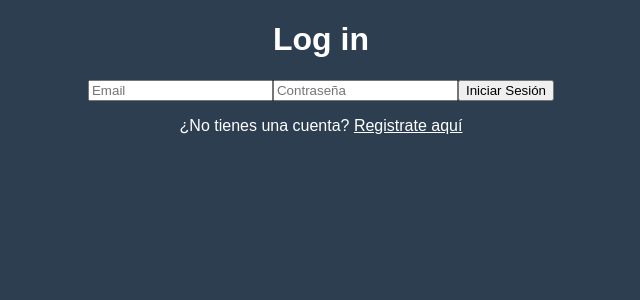
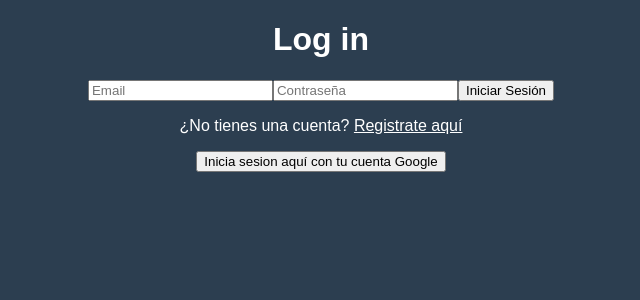
Before and after one commit to EstebanXP/proyectoFlash, a Vue app: page /login in a window 1280 px wide. Shown: the top 300 px of the page, without its empty margins (319-959 px from the left). Built offline with nearby package versions, Linux system fonts and the light colour scheme; no server answers.

Commit message:
Boton inicio con google

```diff
--- a/package.json
+++ b/package.json
@@ -11,6 +11,8 @@
     "core-js": "^3.6.5",
     "firebase": "^8.4.1",
     "vue": "^3.0.0",
+    "vue-google-signin-button": "^1.0.4",
+    "vue-google-signin-button-directive": "^1.0.3",
     "vue-router": "^4.0.0-0"
   },
   "devDependencies": {
--- a/src/main.js
+++ b/src/main.js
@@ -2,6 +2,8 @@ import { createApp } from 'vue'
 import App from './App.vue'
 import router from './router'
 import firebase from 'firebase'
+
+
 
 const firebaseConfig = {
     apiKey: "AIzaSyA1AHqjm0mQxyGRzgyAePdmL0DW6iqdBN4",
--- a/src/views/Login.vue
+++ b/src/views/Login.vue
@@ -8,9 +8,10 @@
             <p>¿No tienes una cuenta? <router-link to="/register">Registrate aquí</router-link></p>
         </form>
     </div>
+    <div class="logInGoogle">
+        <button @click="LoginG">Inicia sesion aquí con tu cuenta Google</button>
+    </div>
 </template>
-
-
 
 <script>
 import {ref} from 'vue';
@@ -20,6 +21,7 @@ export default {
     setup(){
         const email = ref("");
         const password = ref("");
+
         const Login = () =>{
             firebase
                 .auth()
@@ -28,12 +30,29 @@ export default {
                 .catch(err=>alert(err.message))
         }
 
+        const LoginG=()=>{
+            const provider= new firebase.auth.GoogleAuthProvider();
+            firebase.auth().signInWithPopup(provider).then(()=>{
+                alert("Sesion iniciada");
+            }).catch(err=>{
+                console.log(err);
+            });
+        }
+
+
+
         return{
             Login,
             email,
-            password
+            password,
+            LoginG
+
         }
     }
+
+
+
+
 }
 
 </script>
```
Also changed, not shown: 1 other file (tests, documents, lock files or other folders).
